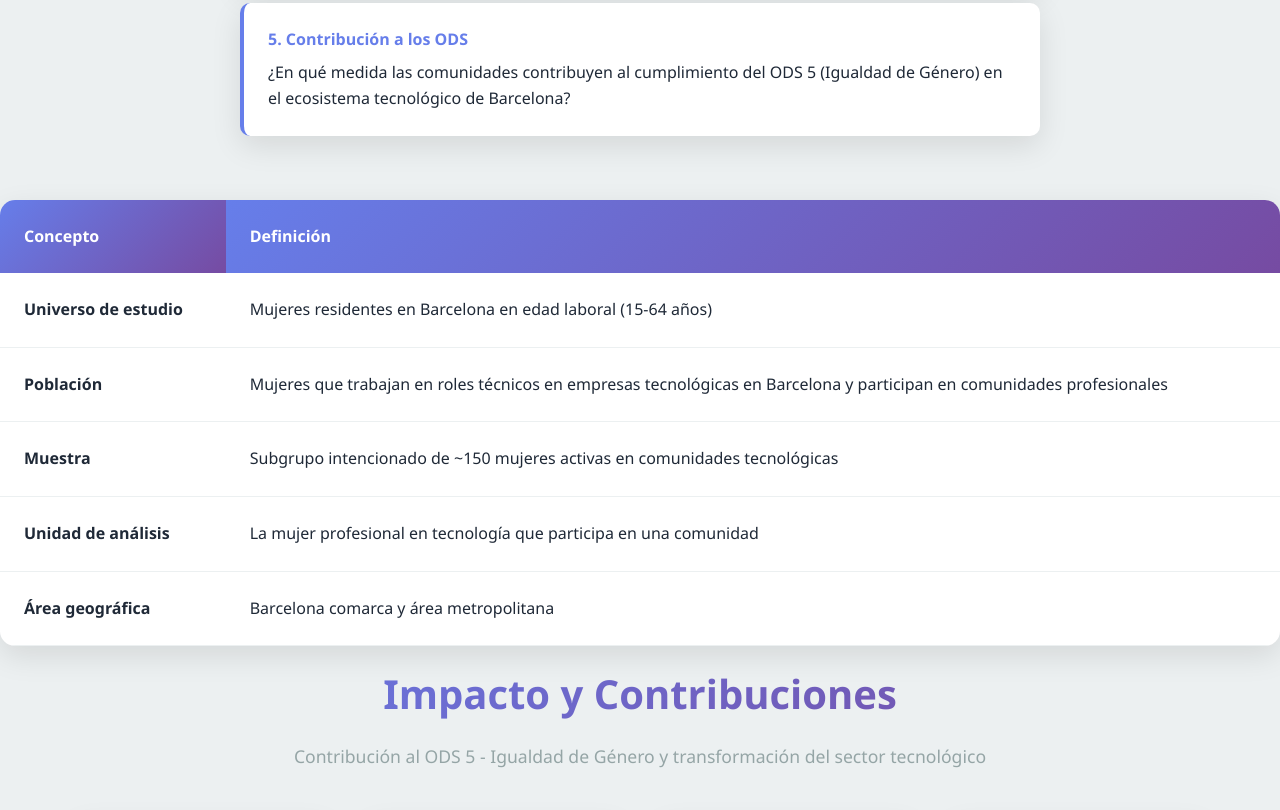
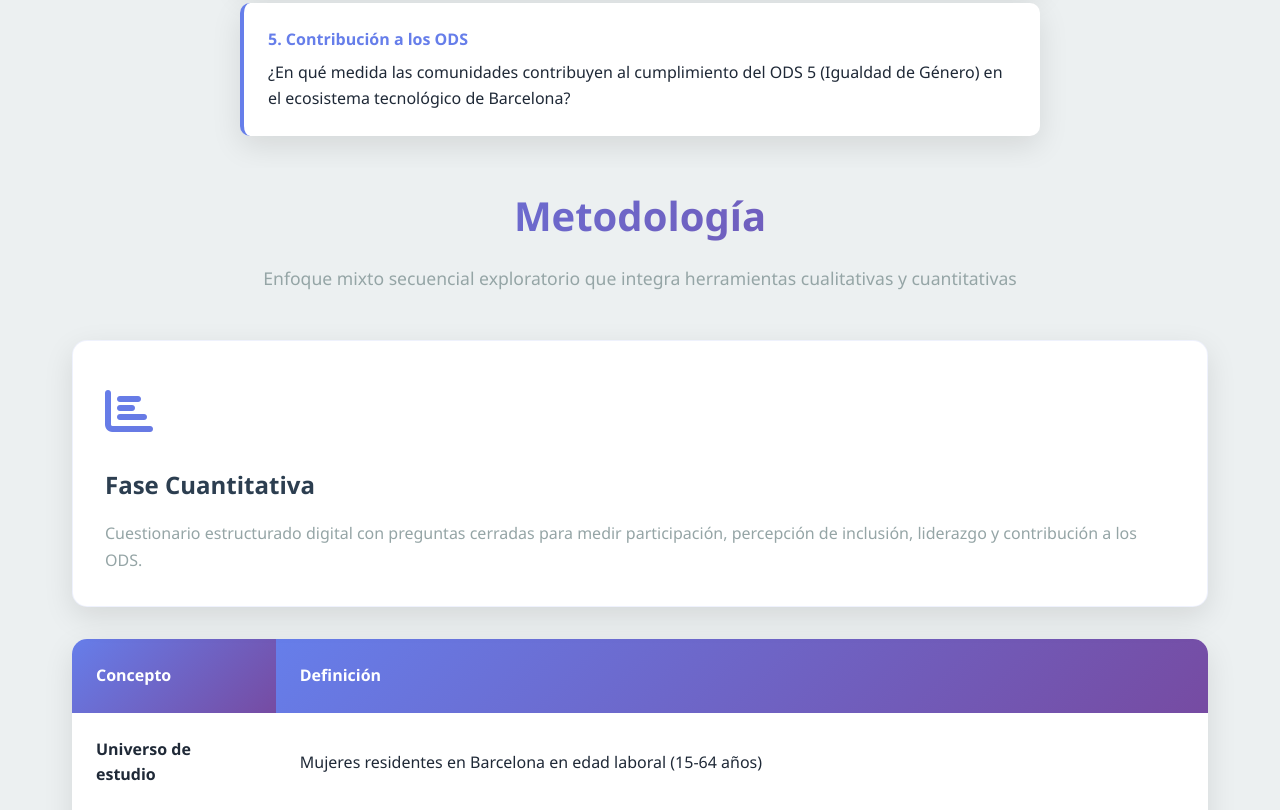
Before and after one commit to alusilcof5/results-community-web, a plain HTML site: page vista/info.html in a window 1280 px wide. Shown: the part 2201-3011 px from the top of the page. Drawn offline with Linux system fonts and the light colour scheme.

Commit message:
info.html

```diff
--- a/vista/info.html
+++ b/vista/info.html
@@ -124,6 +124,20 @@
     </section>
 
     <!-- Metodología Section -->
+    <section id="metodologia" class="section">
+        <div class="container">
+            <h2 class="section-title">Metodología</h2>
+            <p class="section-subtitle">Enfoque mixto secuencial exploratorio que integra herramientas cualitativas y cuantitativas</p>
+
+            <div class="cards-grid">
+                <div class="card">
+                    <div class="card-icon"><i class="fas fa-chart-bar"></i></div>
+                    <h3>Fase Cuantitativa</h3>
+                    <p>Cuestionario estructurado digital con preguntas cerradas para medir participación, percepción de inclusión, liderazgo y contribución a los ODS.</p>
+                </div>
+            </div>
+
+
 
 
             <div class="methodology-table">
```
